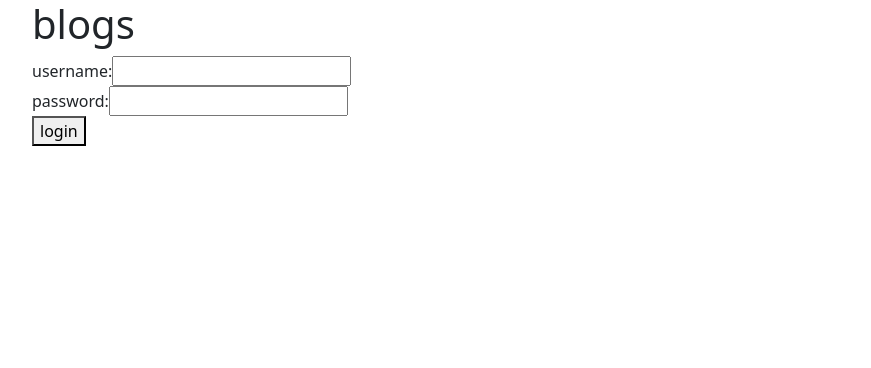
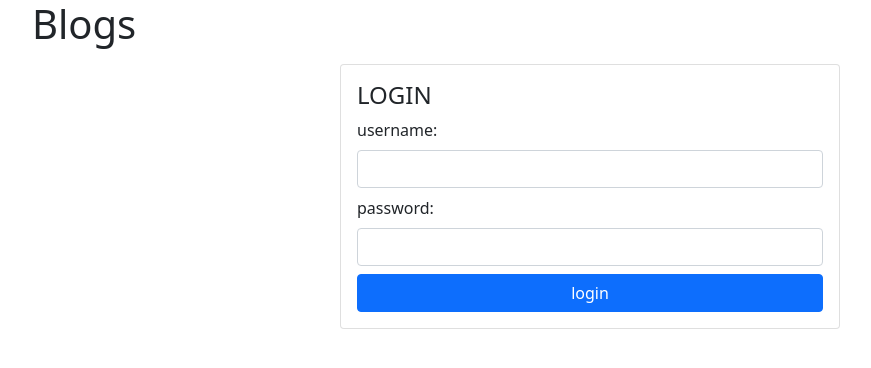
Before and after one commit to AxelRueG/full-stack-open-part7, a React (Create React App) app in the folder BlogsApp/front/: page /login in a window 1280 px wide. Shown: the top 368 px of the page, without its empty margins (50-921 px from the left). Built offline with nearby package versions, Linux system fonts and the light colour scheme; no server answers.

Commit message:
adding style part2

```diff
--- a/BlogsApp/front/src/App.js
+++ b/BlogsApp/front/src/App.js
@@ -27,7 +27,6 @@ const App = () => {
   useEffect(() => dispatch(userLoged()), [])
 
   return (<Container>
-    <h1>blogs</h1>
     <Router>
       <Routes>
         <Route
--- a/BlogsApp/front/src/components/Blog.js
+++ b/BlogsApp/front/src/components/Blog.js
@@ -33,7 +33,7 @@ const Blog = ({ blog }) => {
             <div className="d-grid gap-2">
               <div>
                 <em>URL:</em> { blog.url }<br/>
-                <em>author:</em> { blog.user.name } <br/>
+                <em>posted by:</em> { blog.user.name } <br/>
                 <em>likes:</em> {blog.likes} {' '}
                 <Button varinat='secondary' onClick={handleLike}>like</Button>
               </div>
--- a/BlogsApp/front/src/components/LoginForm.js
+++ b/BlogsApp/front/src/components/LoginForm.js
@@ -1,40 +1,48 @@
-import React, { useState } from 'react'
+import React from 'react'
 import Message from './Message'
 import { useDispatch, useSelector } from 'react-redux'
 import { logUser } from '../reducers/userReducer'
+import useInput from '../hooks/useInput'
+
+import Form from 'react-bootstrap/Form'
+import Button from 'react-bootstrap/Button'
+import Card from 'react-bootstrap/Card'
 
 const LoginForm = () => {
-  const [username, setUsername] = useState('')
-  const [password, setPassword] = useState('')
+  const username = useInput('')
+  const password = useInput('')
 
   const messageError = useSelector(state => state.notification)
   const dispatch = useDispatch()
 
-  const handleUsername = (e) => setUsername(e.target.value)
-  const handlePassword = (e) => setPassword(e.target.value)
-
   const handleSubmit = (e) => {
     e.preventDefault()
-    dispatch(logUser({ username, password }))
-    setUsername('')
-    setPassword('')
+    dispatch(logUser({ username: username.value, password: password.value }))
+    username.resetValue()
+    username.resetValue()
   }
 
   return (
-    <div>
-      <form>
-        {messageError && <Message message={messageError} />}
-        <div>
-					username:
-          <input id='u_username' type="text" value={username} onChange={handleUsername} />
-        </div>
-        <div>
-					password:
-          <input id='u_password' type="password" value={password} onChange={handlePassword} />
-        </div>
-        <button onClick={handleSubmit}>login</button>
-      </form>
-    </div>
+    <>
+      <h1>Blogs</h1>
+      <Card className='sm m-auto mt-3' style={{ maxWidth: '500px' }}>
+        <Card.Body>
+          <h4>LOGIN</h4>
+          <Form className="d-grid gap-2">
+            {messageError && <Message message={messageError} />}
+            <Form.Group>
+              <Form.Label>username:</Form.Label>
+              <Form.Control id='u_username' type="text" value={username.value} onChange={username.handleChange} />
+            </Form.Group>
+            <Form.Group>
+              <Form.Label>password:</Form.Label>
+              <Form.Control id='u_password' type="password" value={password.value} onChange={password.handleChange} />
+            </Form.Group>
+            <Button onClick={handleSubmit}>login</Button>
+          </Form>
+        </Card.Body>
+      </Card>
+    </>
   )
 }
 
--- a/BlogsApp/front/src/components/Message.js
+++ b/BlogsApp/front/src/components/Message.js
@@ -1,20 +1,14 @@
 import React, { useEffect, useState } from 'react'
+import Alert from 'react-bootstrap/Alert'
 
 const Message = ({ message }) => {
   const [status, setStatus] = useState(false)
 
   useEffect(() => {
-    setStatus(message[0] === 'a' ? true : false)
+    setStatus(message.startsWith('a new')? true : false)
   },[])
 
-  const meStyle = {
-    border: status ? '2px solid green' : '2px solid red',
-    borderRadius: '10px',
-    padding: '5px',
-    backgroundColor: '#aaa',
-  }
-
-  return <p style={meStyle}>{message}</p>
+  return <Alert className="mt-2" variant={status? 'success':'danger'}>{message}</Alert>
 }
 
 export default Message
--- a/BlogsApp/front/src/components/NewBlogForm.js
+++ b/BlogsApp/front/src/components/NewBlogForm.js
@@ -1,55 +1,51 @@
-import React, { useState } from 'react'
+import React from 'react'
 import { useDispatch } from 'react-redux'
 import { handleAddBlog } from '../reducers/blogsReducer'
-import { setNewNotification } from '../reducers/notificationReducer'
+import useInput from '../hooks/useInput'
+
+import Form from 'react-bootstrap/Form'
+import Button from 'react-bootstrap/Button'
 
 const NewBlogForm = (props) => {
-  const [title, setTitle] = useState('')
-  const [author, setAuthor] = useState('')
-  const [url, setUrl] = useState('')
+  const title = useInput()
+  const author = useInput()
+  const url = useInput()
 
   const dispatch = useDispatch()
 
   const addBlog = (blog) => {
-    try {
-      dispatch(handleAddBlog(blog))
-      props.toRef.current.toggleVisibility()
-      dispatch(setNewNotification(`a new blog ${blog.title} by ${blog.author} added`))
-    }
-    catch (e) {
-      dispatch(setNewNotification(`the blog ${blog.title} by ${blog.author} can't be added`))
-    }
+    const rCurrent = props.toRef.current
+    dispatch(handleAddBlog(blog, rCurrent))
   }
 
   const handleSubmit = (e) => {
     e.preventDefault()
 
-    addBlog({ title, author, url })
+    addBlog({ title: title.value, author: author.value, url: url.value })
 
-    setTitle('')
-    setAuthor('')
-    setUrl('')
+    title.resetValue()
+    author.resetValue()
+    url.resetValue()
   }
-
-  const handleTitle = (e) => setTitle(e.target.value)
-  const handleAuthor = (e) => setAuthor(e.target.value)
-  const handleUrl = (e) => setUrl(e.target.value)
 
   return (
     <div>
       <h3>create new</h3>
-      <form>
-        <div>
-					title: <input id='title' type="text" value={title} onChange={handleTitle} />
-        </div>
-        <div>
-					author: <input id='author' type="text" value={author} onChange={handleAuthor} />
-        </div>
-        <div>
-					url: <input id='url' type="text" value={url} onChange={handleUrl} />
-        </div>
-        <button id='submit' onClick={handleSubmit}>create</button>
-      </form>
+      <Form className='d-grid'>
+        <Form.Group>
+          <Form.Label>title: </Form.Label>
+          <Form.Control id='title' type="text" value={title.value} onChange={title.handleChange} />
+        </Form.Group>
+        <Form.Group>
+          <Form.Label>author: </Form.Label>
+          <Form.Control id='author' type="text" value={author.value} onChange={author.handleChange} />
+        </Form.Group>
+        <Form.Group>
+          <Form.Label>url: </Form.Label>
+          <Form.Control id='url' type="text" value={url.value} onChange={url.handleChange} />
+        </Form.Group>
+        <Button className='mt-2' id='submit' onClick={handleSubmit}>create</Button>
+      </Form>
     </div>
   )
 }
--- a/BlogsApp/front/src/components/Togglable.js
+++ b/BlogsApp/front/src/components/Togglable.js
@@ -17,11 +17,13 @@ const Togglable = React.forwardRef((props, ref) => {
   return (
     <div>
       <div style={hideWhenVisible}>
-        <Button id='tButton' onClick={toggleVisibility}>{props.buttonLabel}</Button>
+        <Button className='mt-2' id='tButton' onClick={toggleVisibility}>{props.buttonLabel}</Button>
       </div>
       <div style={showWhenVisible}>
-        {props.children}
-        <Button variant='secondary' id='tButton' onClick={toggleVisibility}>cancel</Button>
+        <div className='d-grid gap-2'>
+          {props.children}
+          <Button variant='secondary' id='tButton' onClick={toggleVisibility}>cancel</Button>
+        </div>
       </div>
     </div>
   )
--- /dev/null
+++ b/BlogsApp/front/src/hooks/useInput.js
@@ -0,0 +1,16 @@
+import { useState } from 'react'
+
+const useInput = (initial='') => {
+  const [value, setValue] = useState(initial)
+
+  const handleChange = (e) => setValue(e.target.value)
+  const resetValue = () => setValue('')
+
+  return {
+    value,
+    handleChange,
+    resetValue
+  }
+}
+
+export default useInput
--- a/BlogsApp/front/src/reducers/blogsReducer.js
+++ b/BlogsApp/front/src/reducers/blogsReducer.js
@@ -1,4 +1,5 @@
 import services from '../services/blogs'
+import { setNewNotification } from './notificationReducer'
 
 const reducer = (state = [], action) => {
   switch (action.type) {
@@ -34,13 +35,19 @@ export const loadBlogs = () => {
   }
 }
 
-export const handleAddBlog = (b) => {
+export const handleAddBlog = (b, rCurrent) => {
   return async (dispatch) => {
-    const blog = await services.addNewBlog(b)
-    dispatch({
-      type: 'ADD_BLOG',
-      blog,
-    })
+    try{
+      const blog = await services.addNewBlog(b)
+      dispatch({
+        type: 'ADD_BLOG',
+        blog,
+      })
+      rCurrent.toggleVisibility()
+      dispatch(setNewNotification(`a new blog ${b.title} by ${b.author} added`))
+    } catch (e) {
+      dispatch(setNewNotification(`the blog ${b.title} by ${b.author} can't be added`))
+    }
   }
 }
 
```
